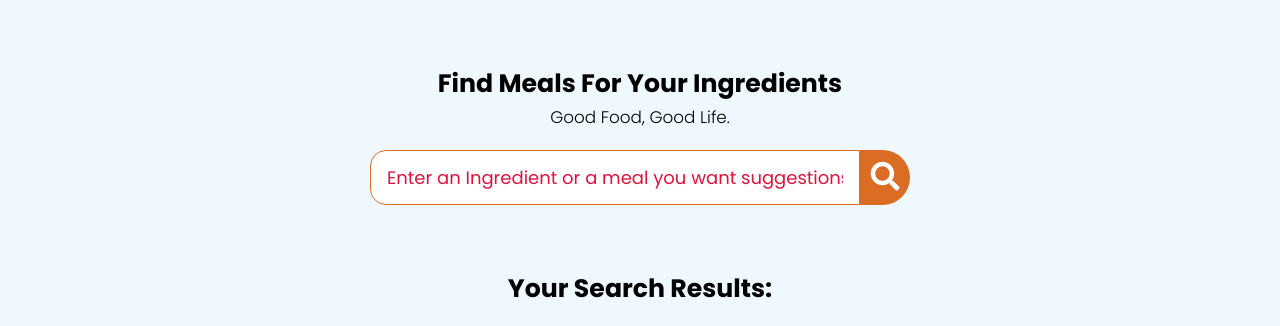
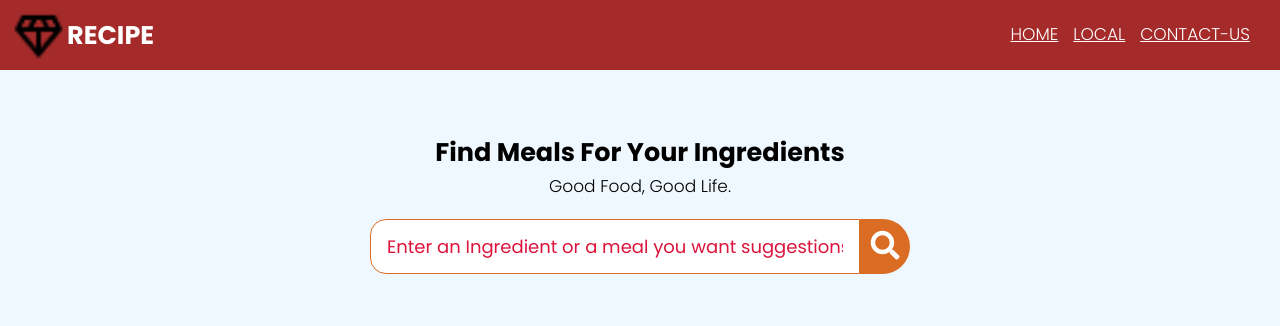
Before and after one commit to Olori-Odo/First_Project, a website: page index.html in a window 1280 px wide. Shown: the top 326 px of the page. Drawn offline with Linux system fonts and the light colour scheme.

Commit message:
introducing a nav-bar

```diff
--- a/index.css
+++ b/index.css
@@ -11,11 +11,43 @@
 }
 body {
   font-weight: 300;
-  font-size: 1.05rem;
+  font-size: 17px;
   line-height: 1.6;
   font-family: "Poppins", sans-serif;
 }
 
+nav {
+  display: flex;
+  justify-content: space-between;
+  height: 70px;
+  width: 100%;
+  background-color: brown;
+  color: #fff;
+  position: fixed;
+}
+
+.nav-logo {
+  display: flex;
+  margin-left: 10px;
+}
+.d-icon {
+  margin-top: 8px;
+  margin-bottom: 5px;
+}
+.logo {
+  display: flex;
+  align-items: center;
+}
+ul {
+  display: flex;
+  margin-right: 30px;
+  list-style-type: none;
+  gap: 15px;
+  align-items: center;
+}
+.li-items {
+  color: #fff;
+}
 .btn {
   font-family: inherit;
   cursor: pointer;
@@ -36,7 +68,7 @@ body {
 .meal-wrapper {
   max-width: 1280px;
   margin: 0 auto;
-  padding: 2rem;
+  padding: 100px;
   background-color: aliceblue;
   text-align: center;
 }
--- a/index.html
+++ b/index.html
@@ -13,6 +13,18 @@
 
     <body>
         <div class="container">
+            <nav>
+                <div class="nav-logo">
+                    <img class="d-icon" src="./asset/diamond.png" alt="">
+                    <h2 class="logo">RECIPE</h2>
+                </div>
+
+                <ul>
+                    <a href="" class="li-items"> <li>HOME</li> </a>
+                    <a href="" class="li-items"> <li>LOCAL</li> </a>
+                    <a href="" class="li-items"> <li>CONTACT-US</li> </a>
+                </ul>
+            </nav>
 
             <div class="meal-wrapper">
                 <div class="meal-search">
```
Also changed, not shown: asset/diamond.png (added). Lines whose indentation alone changed are shown as unchanged.
